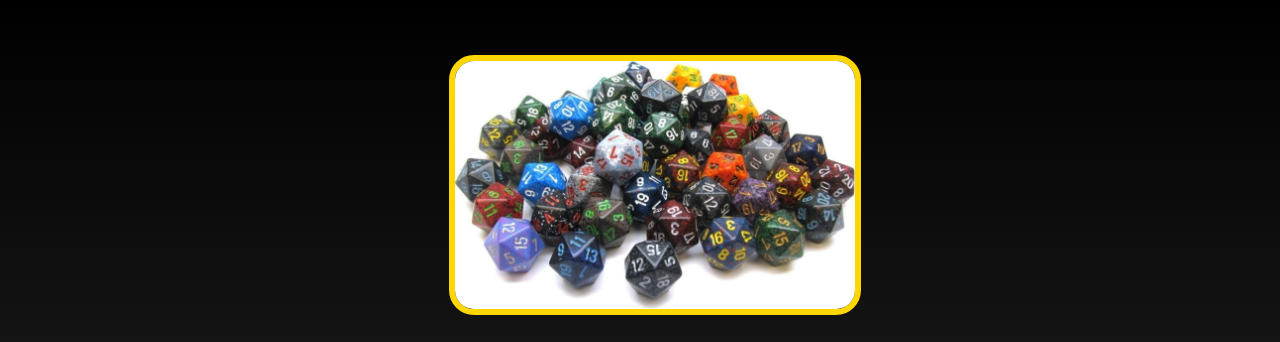
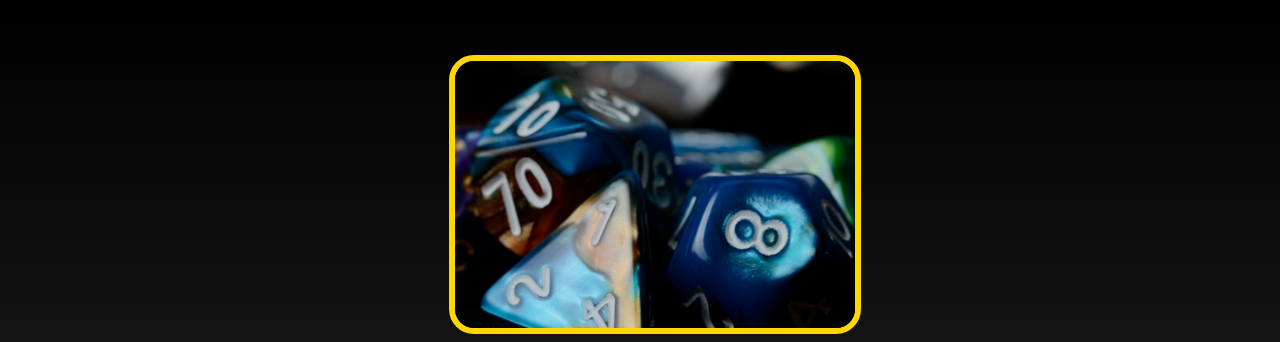
Before and after one commit to faddah/dice-roller-1, a website with bundled scripts: page index.html in a window 1280 px wide. Shown: the top 342 px of the page. Built offline with nearby package versions, Linux system fonts and the light colour scheme.

Commit message:
Updated index.html to use dandddice.avif for bannerimage and updated version to v1.0.2 in package.json

```diff
--- a/index.html
+++ b/index.html
@@ -10,7 +10,7 @@
 <body>
     <div class="contaointer">
         <div id="page-title">
-            <img src="dandddice.jpg" alt="Dice" id="dice-image">
+            <img src="dandddice.avif" alt="Dice" id="dice-image">
             <h1>D & D Dice Roller</h1>
         </div>
         <div class="select-wrapper">
--- a/package.json
+++ b/package.json
@@ -1,6 +1,6 @@
 {
   "name": "dice-roller-1",
-  "version": "1.0.1",
+  "version": "1.0.2",
   "description": "",
   "main": "index.js",
   "scripts": {
```
Also changed, not shown: dandddice.avif (added).
